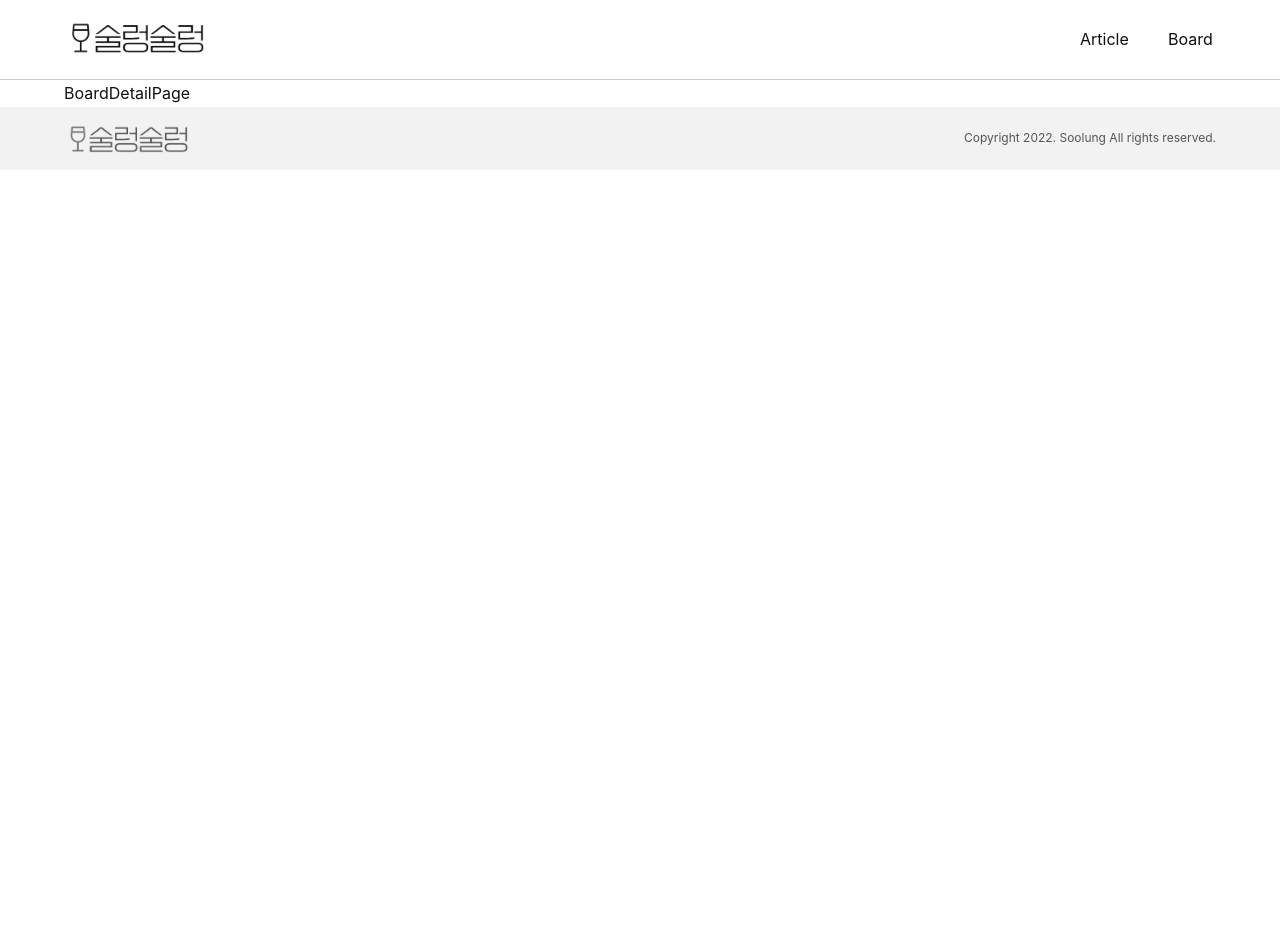
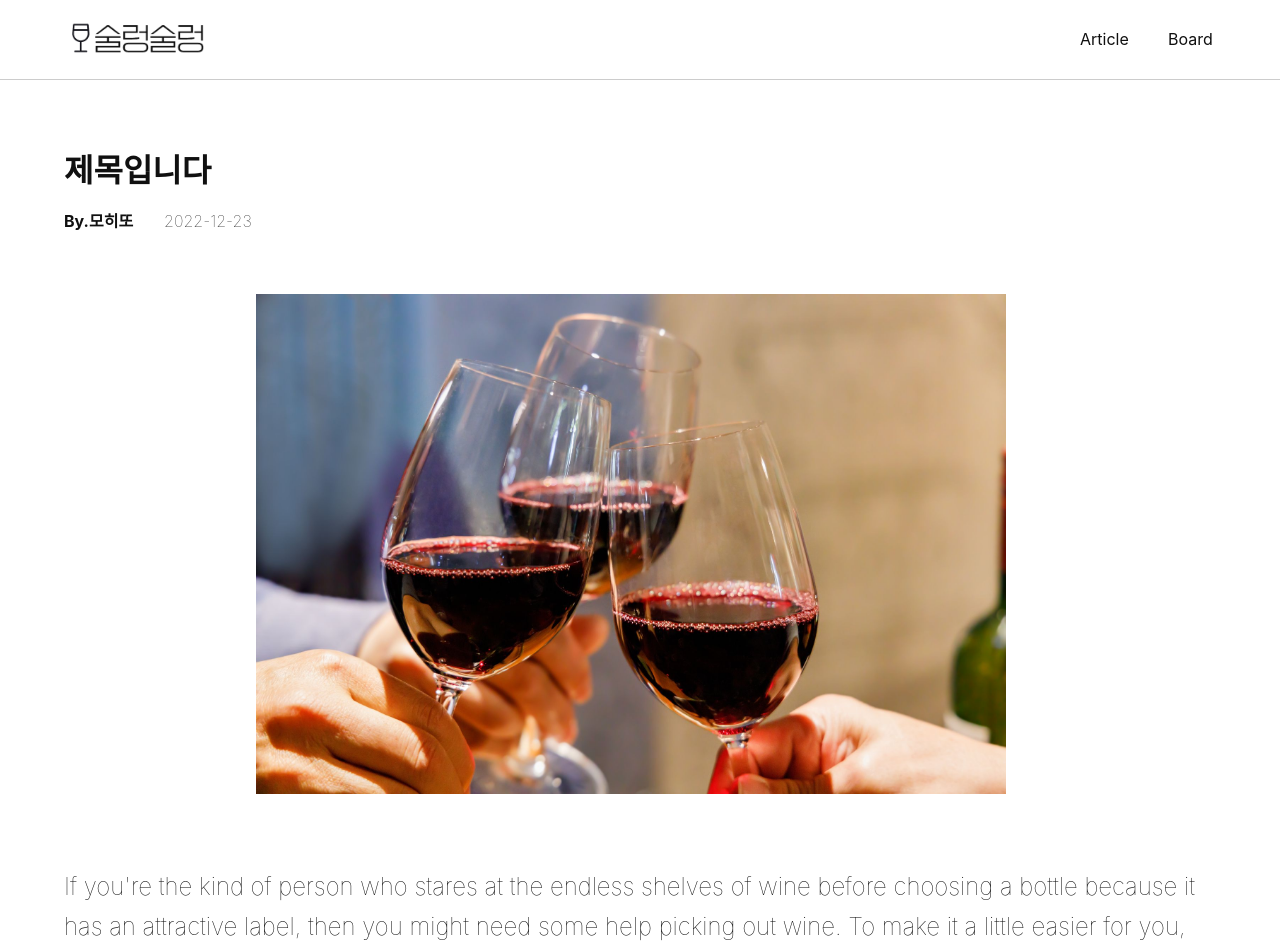
Before and after one commit to 5zzolago/Soolung-project, a React (Create React App) app: page /board/1 in a window 1280 px wide. Shown: the top 952 px of the page. Before the commit the page ends 800 px from the top, so only its background shows below. Built offline with nearby package versions, Linux system fonts and the light colour scheme.

Commit message:
feat. add BoardDetailPage

```diff
--- a/src/pages/BoardDetailPage.jsx
+++ b/src/pages/BoardDetailPage.jsx
@@ -1,7 +1,77 @@
 import React from "react";
-
+import styled from "styled-components";
+import wine from "../assets/wine.jpg";
 const BoardDetailPage = () => {
-  return <div>BoardDetailPage</div>;
+  return (
+    <BoardDetailWrap>
+      <BoardDetailTitleContainer>
+        <BoardDetailTitleName>제목입니다</BoardDetailTitleName>
+        <BoardDetailNameAt>
+          <BoardDetailNickName>By.모히또</BoardDetailNickName>
+          <BoardDetailCreateAt>2022-12-23</BoardDetailCreateAt>
+        </BoardDetailNameAt>
+      </BoardDetailTitleContainer>
+      <BoardDetailPostingContainer>
+        <BoardDetailImage>
+          <img src={wine} alt="wine" height="500px" />
+        </BoardDetailImage>
+        <BoardDetailDesc>
+          If you're the kind of person who stares at the endless shelves of wine
+          before choosing a bottle because it has an attractive label, then you
+          might need some help picking out wine. To make it a little easier for
+          you, we've compiled a list of easy-drinking wines to help you identify
+          and build your wine palate.
+        </BoardDetailDesc>
+      </BoardDetailPostingContainer>
+    </BoardDetailWrap>
+  );
 };
 
+const BoardDetailWrap = styled.div`
+  width: 100%;
+`;
+const BoardDetailTitleContainer = styled.div`
+  width: 100%;
+`;
+
+const BoardDetailTitleName = styled.h1`
+  position: relative;
+  font-weight: bold;
+  text-align: left;
+  margin-top: 4rem;
+`;
+
+const BoardDetailNameAt = styled.div`
+  text-align: center;
+  margin-top: 10px;
+`;
+
+const BoardDetailNickName = styled.p`
+  position: absolute;
+  font-weight: bold;
+`;
+
+const BoardDetailCreateAt = styled.p`
+  position: absolute;
+  font-weight: lighter;
+  margin-left: 100px;
+`;
+
+const BoardDetailPostingContainer = styled.div`
+  width: 100%;
+`;
+
+const BoardDetailImage = styled.div`
+  width: 50%;
+  margin-left: 12rem;
+  margin-top: 6rem;
+`;
+
+const BoardDetailDesc = styled.p`
+  font-weight: lighter;
+  font-size: 1.5rem;
+  margin-top: 4rem;
+  margin-bottom: 4rem;
+`;
+
 export default BoardDetailPage;
```
Also changed, not shown: src/assets/wine.jpg (added).
